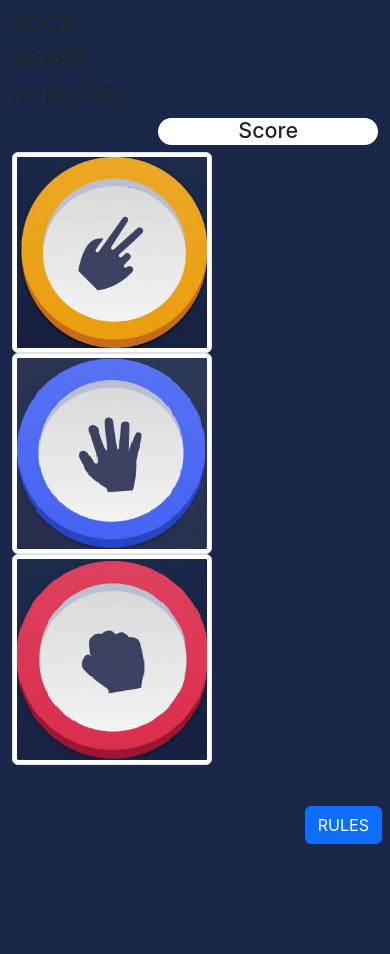
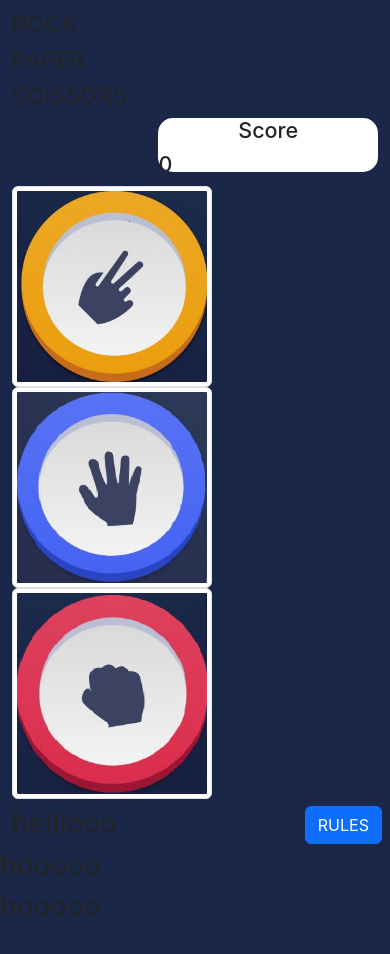
Before and after one commit to TAOUFIQNADIFI/fullStackTask, a React (Create React App) app in the folder task/: page /main1 in a window 390 px wide. Before the commit the page ends 844 px from the top, so only its background shows below. Built offline with nearby package versions, Linux system fonts and the light colour scheme.

Commit message:
state/props

```diff
--- a/task/src/App.js
+++ b/task/src/App.js
@@ -1,15 +1,23 @@
 import logo from './logo.svg';
 import './App.css';
+import reportWebVitals from './reportWebVitals';
+import Header from './components/Header.js'
+import Footer from './components/Footer.js'
+import'bootstrap/dist/css/bootstrap.css';
+import './index.css';
+import Main1 from './components/Main1';
+import Main2 from './components/Main2';
+import Main3 from './components/Main3';
+import ReactDOM from 'react-dom';
 
-function App() {
+
+function App()  {
+
+
+
   return (
     <div className="App">
-      <header className="App-header">
-
-        <h1>Same Result different way</h1>
-
-
-      </header>
+     ,
     </div>
   );
 }
--- /dev/null
+++ b/task/src/components/App1.js
@@ -0,0 +1,118 @@
+import React  from 'react';
+import ReactDOM from 'react-dom';
+import PopUp from './PopUp.js'
+import './footer.css';
+import picture1 from '../images/picture1.jpg'
+
+import {
+    BrowserRouter as Router,
+    Switch,
+    Route,
+    Link
+  } from "react-router-dom";
+
+
+//import App from './App';
+import reportWebVitals from '../reportWebVitals';
+import Header from './Header.js'
+import Footer from './Footer.js'
+import'bootstrap/dist/css/bootstrap.css';
+import '../index.css';
+import Main1 from './Main1';
+import Main2 from './Main2';
+import Main3 from './Main3';
+
+
+
+class App1 extends React.Component {
+
+
+
+    constructor(props) {
+        super(props);
+
+        this.state = {
+           header: "Header from state...",
+           content: "Content from state...",
+           propArray: [1,2,3,4,5],
+           choosen : "",
+           score : 0,
+           selectedPic : "",
+           isSelected : "" ,
+           pictures:[
+            {
+               url: 'task\src\images\picture1.jpg',
+               name:'task\src\images\picture1.jpg',
+               id: 1
+            },
+
+            {
+                url: 'Second...',
+                name:'',
+               id: 2
+            },
+
+            {
+                url: 'Third...',
+                name:'',
+               id: 3
+            }
+
+         ]
+
+
+        }
+
+
+        this.selectItem = this.selectItem.bind(this);
+      }
+
+
+      selectItem(){
+        const a = true;
+
+         this.setState({ isSelected: true });
+         this.setState({selectedPic: this.props.url})
+         console.log(this.state.isSelected)
+         console.log(this.props.url)
+
+
+        }
+
+
+
+    render() {
+      //console.log(this.state.pictures[0]);
+
+
+      return(
+          <div>
+        <React.StrictMode>
+        <Router>
+
+      <Header score = {this.state.score}/>
+      <Switch>
+              <Route exact path="/main1">
+               <Main1  pic1 = {picture1} selectItem = {this.selectItem} content = {this.state.isSelected} value1={"helllooo"} />
+              <h1>{this.state.isSelected.toString()}   hooooo</h1>
+              <h1>{this.state.selectedPic}   hooooo</h1>
+
+
+              </Route>
+              <Route path="/main2">
+                <Main2 />
+              </Route>
+              <Route path="/main3">
+                <Main3 />
+              </Route>
+            </Switch>
+        </Router>
+
+      <Footer/>
+      </React.StrictMode>,
+      </div>
+      );
+    }
+  }
+
+  export default App1;
--- a/task/src/components/Header.js
+++ b/task/src/components/Header.js
@@ -6,7 +6,7 @@ import './Header.css';
 class Header extends React.Component {
 
 
-  render() {
+  render(props) {
 
 
     return(
@@ -24,6 +24,7 @@ class Header extends React.Component {
     <div className = "col-sm-4">
 <div className = "square ">
   <h4 className="text-center">Score</h4>
+  <h4>{this.props.score}</h4>
 
 
 </div>
--- a/task/src/components/Main1.js
+++ b/task/src/components/Main1.js
@@ -4,12 +4,16 @@ import './main.css';
 import picture1 from '../images/picture1.jpg'
 import picture2 from '../images/picture21.jpg'
 import picture3 from '../images/picture3.jpg'
+import Pict from './Pict.js'
 
 
 class Main1 extends React.Component {
 
 
-  render() {
+
+
+
+  render(props) {
 
 
     return(
@@ -17,8 +21,8 @@ class Main1 extends React.Component {
         <div className="container">
 <div className="row">
 
-    <div className="col-md-6 mx-auto">
-    <a href="#"><img src={picture1} alt="" className="img-thumbnail"></img></a>
+    <div className="col-md-6 mx-auto" name= "pictures1">
+    <a><Pict url = {this.props.pic1} selectItem = {this.props.selectItem}  parentCallback={this.props.parentCallback}/></a>
 
     </div>
 </div>
@@ -26,11 +30,15 @@ class Main1 extends React.Component {
 
 <div className="row mix-auto">
 
-    <div className="col-md-6">
-    <a href="#"><img src={picture2} alt="" className="img-thumbnail"></img></a>
+    <div className="col-md-6" name= "pictures2">
+    <a> <Pict url = {picture2} selectItem = {this.props.selectItem}/> </a>
     </div>
-    <div className="col-md-6">
-     <a href="#"> <img src={picture3} alt="" className="img-thumbnail"></img></a>
+    <div className="col-md-6" name= "pictures3">
+     <a> <Pict url = {picture3} selectItem = {this.props.selectItem}/></a>
+    </div>
+    <div><h1>{this.props.content}</h1>
+    <h1>{this.props.value1}</h1>
+
     </div>
 </div>
 
--- a/task/src/components/Main2.js
+++ b/task/src/components/Main2.js
@@ -9,7 +9,7 @@ import picture3 from '../images/picture3.jpg'
 class Main2 extends React.Component {
 
 
-  render() {
+  render(props) {
 
 
     return(
@@ -19,14 +19,18 @@ class Main2 extends React.Component {
 <div className="row ">
 
     <div className="col-md-4">
+      <h3>YOU PICKED</h3>
     <a href="#"><img src={picture2} alt="" className="img-thumbnail"></img></a>
     </div>
 
     <div className="col-md-4">
     <a href="#"></a>
+
     </div>
 
     <div className="col-md-4">
+    <h3>THE HOUSE PICKED</h3>
+
     <a href="#"> <img src={picture3} alt="" className="img-thumbnail"></img></a>
     </div>
 </div>
--- /dev/null
+++ b/task/src/components/Pict.js
@@ -0,0 +1,30 @@
+import React  from 'react';
+import ReactDOM from 'react-dom';
+import PopUp from './PopUp.js'
+import pic1 from "../images/picture1.jpg"
+
+
+
+class Pict extends React.Component {
+
+    onTrigger = (event) => {
+        this.props.selectItem();
+        this.props.parentCallback(event.target.src);
+        event.preventDefault();
+    }
+
+
+
+    render(props) {
+
+  console.log(props);
+      return(
+
+
+          <img onClick = {this.onTrigger} src= {this.props.url} alt="" className="img-thumbnail"></img>
+
+  );
+    }
+  }
+
+  export default Pict;
--- a/task/src/index.js
+++ b/task/src/index.js
@@ -10,6 +10,9 @@ import './index.css';
 import Main1 from './components/Main1';
 import Main2 from './components/Main2';
 import Main3 from './components/Main3';
+import App1 from './components/App1';
+
+
 
 
 import {
@@ -20,26 +23,7 @@ import {
 } from "react-router-dom";
 
 ReactDOM.render(
-  <React.StrictMode>
-    <Router>
-
-
-<Header/>
-<Switch>
-          <Route exact path="/main1">
-            <Main1 />
-          </Route>
-          <Route path="/main2">
-            <Main2 />
-          </Route>
-          <Route path="/main3">
-            <Main3 />
-          </Route>
-        </Switch>
-    </Router>
-
-<Footer/>
-  </React.StrictMode>,
+  <App1/>,
   document.getElementById('root')
 );
 
```
